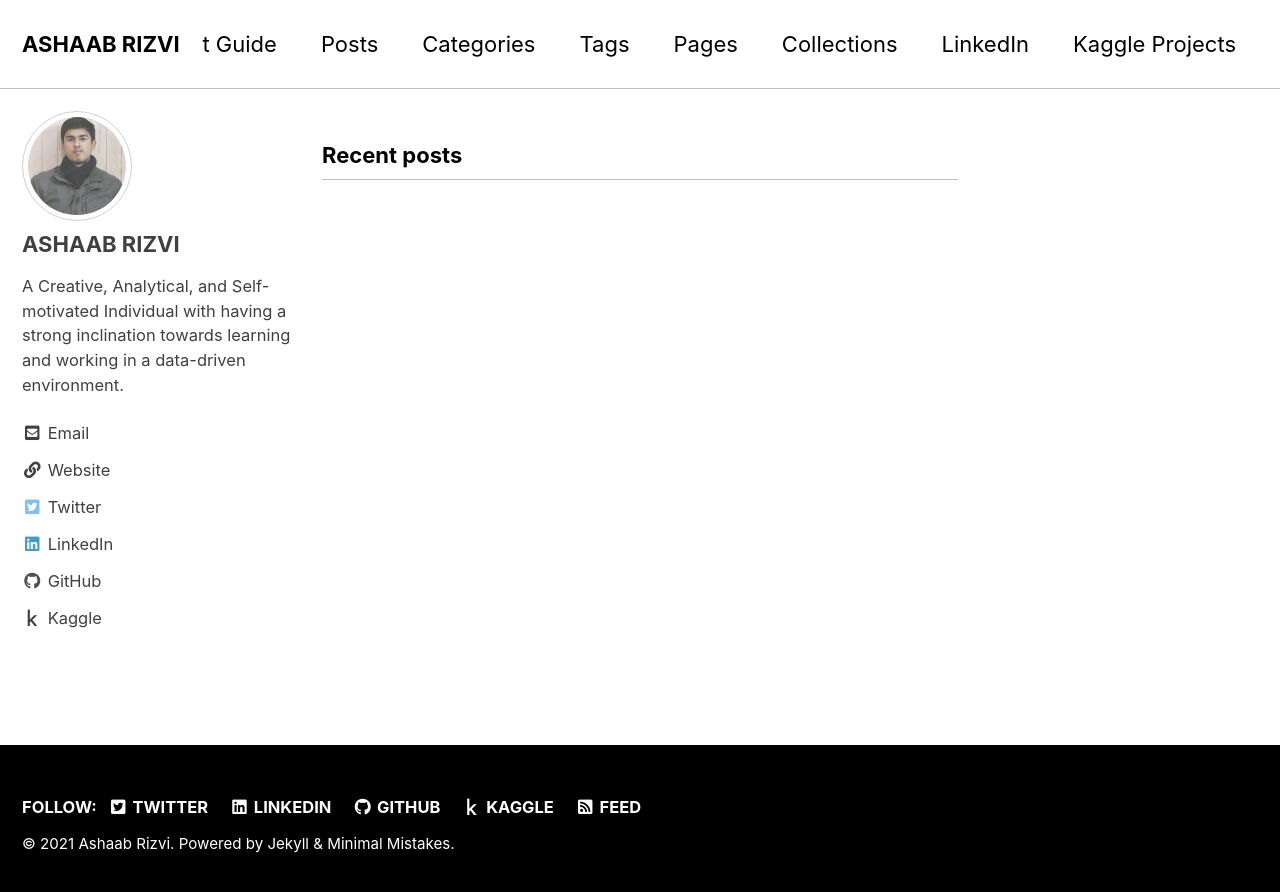
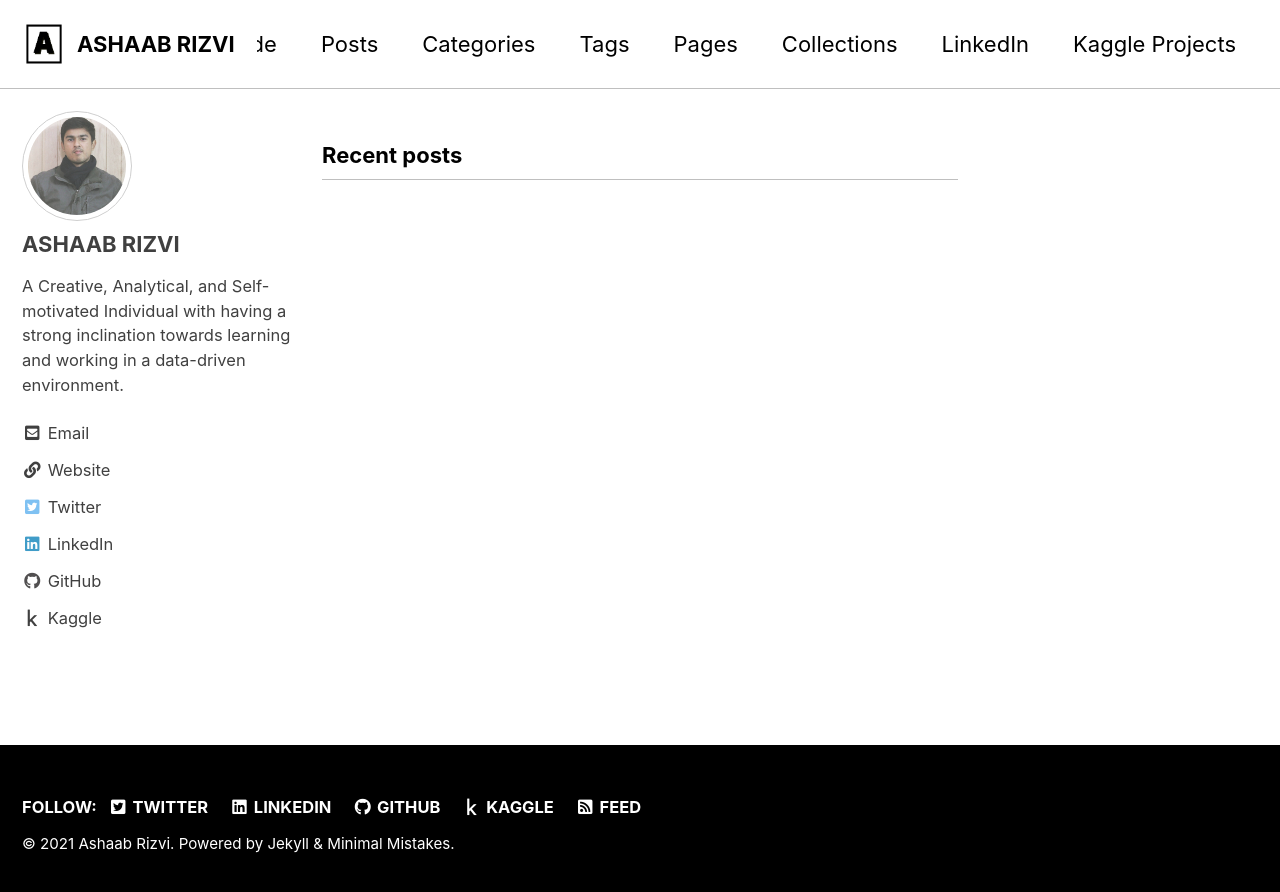
Before and after one commit to samjammy/ashaabrizvi.github.io, a Jekyll site: the page built from index.html, in a window 1280 px wide. Shown: the top 892 px of the page. Built offline with Jekyll 4.4.1, drawn with Linux system fonts in a browser that asks for light colours; cached includes are drawn as plain includes; the list of posts is cut into pages by our own code.

Commit message:
Update _config.yml

```diff
--- a/_config.yml
+++ b/_config.yml
@@ -25,7 +25,7 @@ url                      : "https://ashaabrizvi.github.io" # the base hostname &
 baseurl                  : # the subpath of your site, e.g. "/blog"
 repository               : # GitHub username/repo-name e.g. "mmistakes/minimal-mistakes"
 teaser                   : # path of fallback teaser image, e.g. "/assets/images/500x300.png"
-logo                     :  #"/assets/images/AR.jpg" # path of logo image to display in the masthead, e.g. "/assets/images/88x88.png"
+logo                     :  "/assets/images/AR.jpg" # path of logo image to display in the masthead, e.g. "/assets/images/88x88.png"
 masthead_title           : # overrides the website title displayed in the masthead, use " " for no title
 # breadcrumbs            : false # true, false (default)
 words_per_minute         : 200
```
